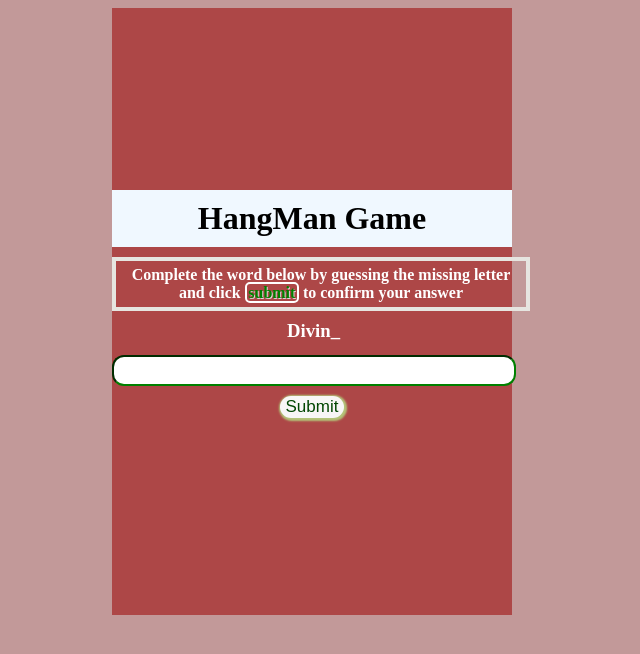
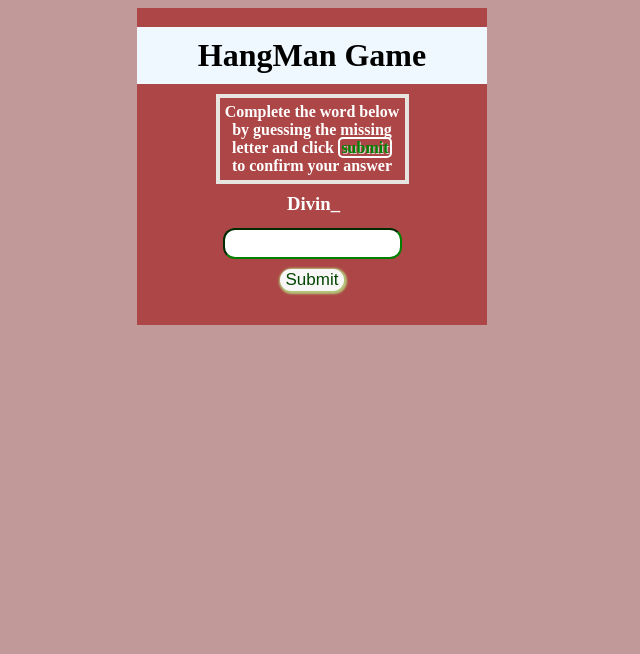
Before and after one commit to Yusufdavid411/HangMan_Game, a plain HTML site: page index.html in a window 1280 px wide. Shown: the whole page, without its empty margins (328-968 px from the left). Drawn offline with Linux system fonts and the light colour scheme.

Commit message:
Update styles.css

```diff
--- a/styles.css
+++ b/styles.css
@@ -15,15 +15,15 @@ header {
     text-align: center;
     height: 100%;
     margin:  auto;
-    padding: 14% 0;
-    max-width: 400px;
+    padding: 14px 0;
+    max-width: 350px;
     background-color: rgb(173, 71, 71);
 }
 
 input {
     font-size: 15px;
     padding: 5px 0px;
-    width: 100%;
+    width: 50%;
     margin: 10px auto;
     border-radius: 12px;
     font-weight: 25px;
@@ -40,7 +40,7 @@ b{
 }
 
 h4 {
-    width: 100%;
+    width: 50%;
     margin: 5px auto;
     border: 4px solid rgb(230, 229, 224);
     color: white;
```
